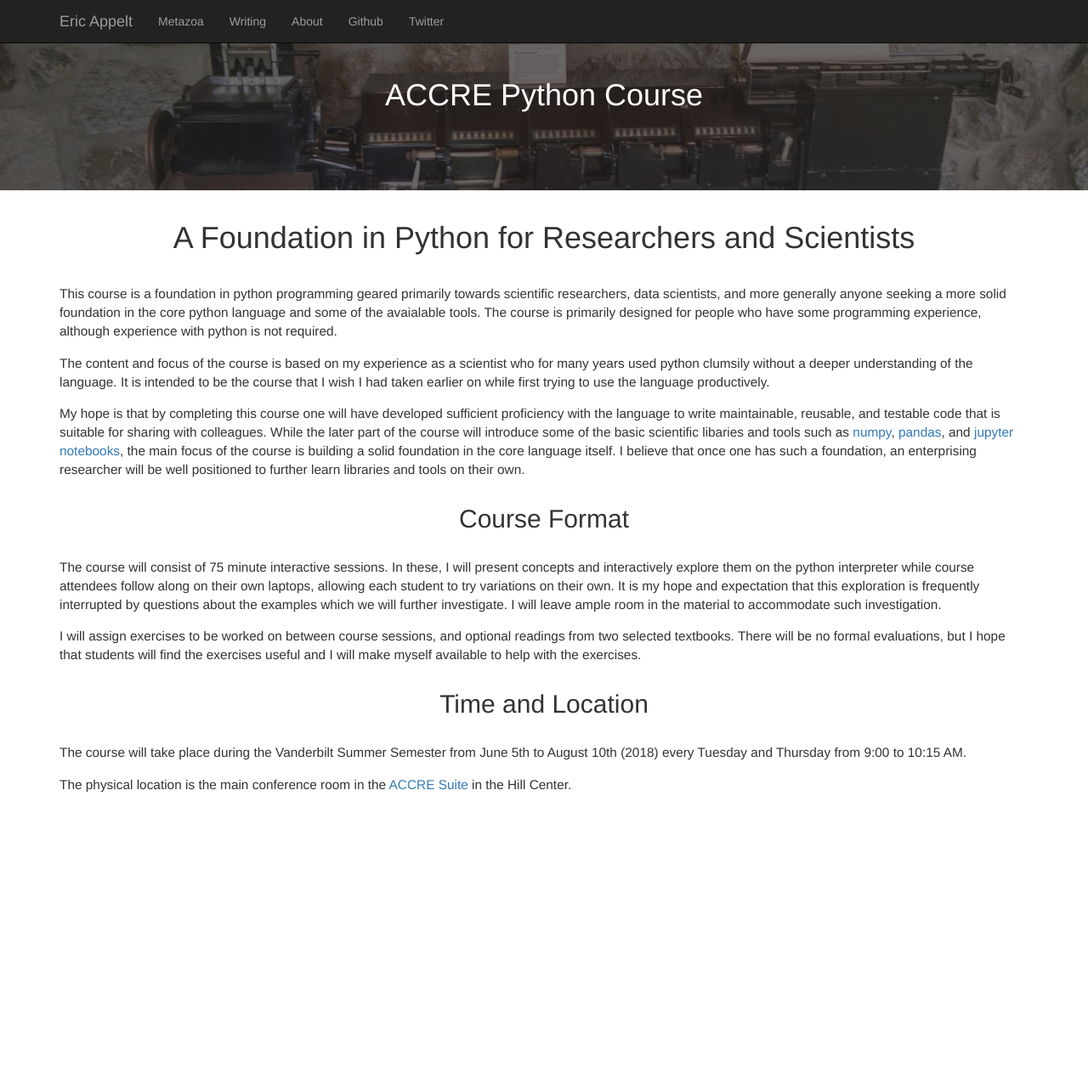
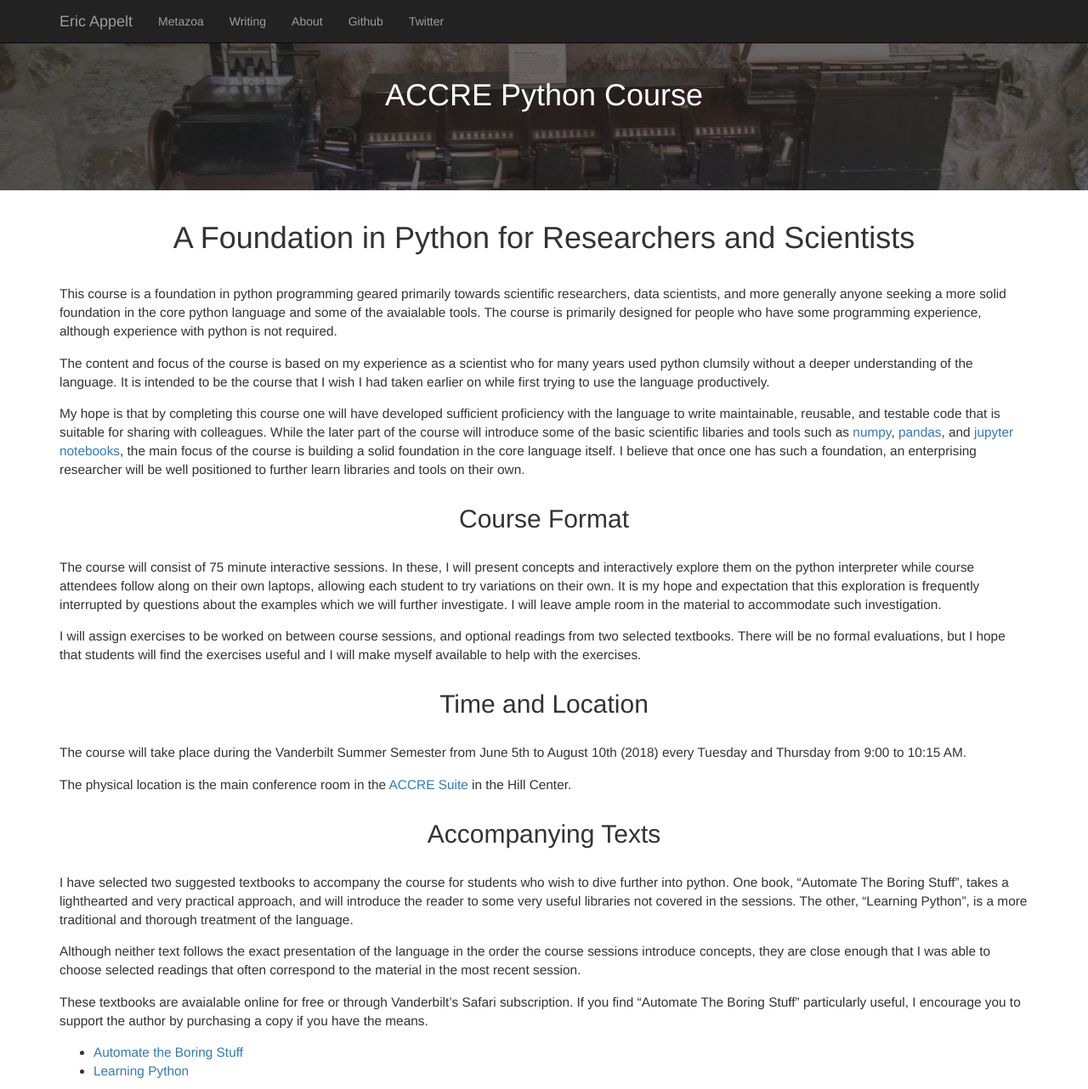
Before and after one commit to appeltel/website-ericappelt, a Jekyll site: the page built from pythonclass/index.md, in a window 1280 px wide and 1282 px high. Shown: the whole window at 85% size. Built offline with Jekyll 4.4.1, drawn with Linux system fonts in a browser that asks for light colours; nearby versions of some CDN libraries.

Commit message:
Add python course texts

```diff
--- a/pythonclass/index.md
+++ b/pythonclass/index.md
@@ -54,3 +54,23 @@ June 5th to August 10th (2018) every Tuesday and Thursday from
 The physical location is the main conference room in the
 [ACCRE Suite](https://www.vanderbilt.edu/accre/location/) in the
 Hill Center.
+
+## Accompanying Texts
+
+I have selected two suggested textbooks to accompany the course for students
+who wish to dive further into python. One book, "Automate The Boring Stuff",
+takes a lighthearted and very practical approach, and will introduce the reader
+to some very useful libraries not covered in the sessions. The other,
+"Learning Python", is a more traditional and thorough treatment of the language.
+
+Although neither text follows the exact presentation of the language in the order
+the course sessions introduce concepts, they are close enough that
+I was able to choose selected readings that often correspond to the
+material in the most recent session.
+
+These textbooks are avaialable online for free or through Vanderbilt's Safari
+subscription. If you find "Automate The Boring Stuff" particularly useful, I
+encourage you to support the author by purchasing a copy if you have the means.
+
+* [Automate the Boring Stuff](https://automatetheboringstuff.com/)
+* [Learning Python](https://www.safaribooksonline.com/library/view/learning-python-5th/9781449355722/)
```
